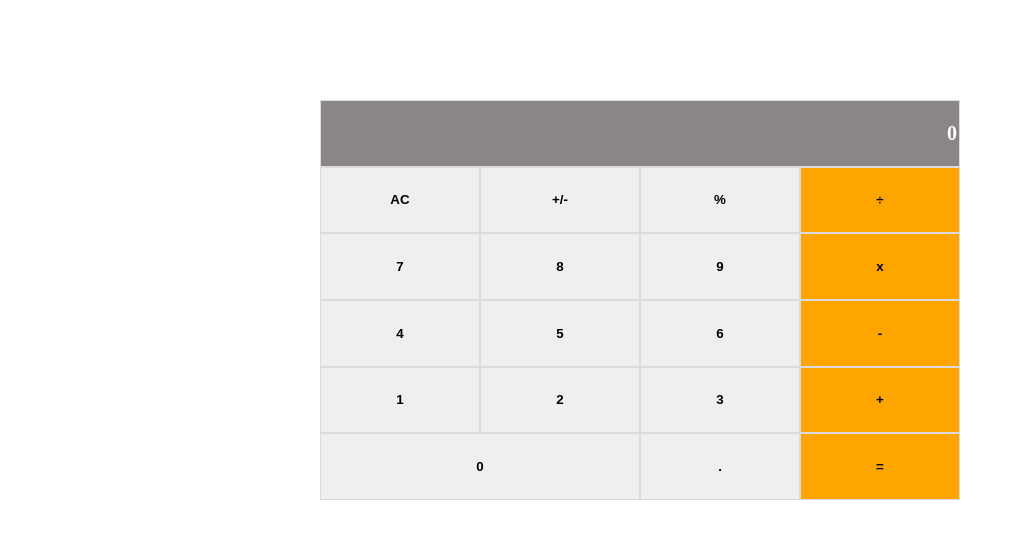
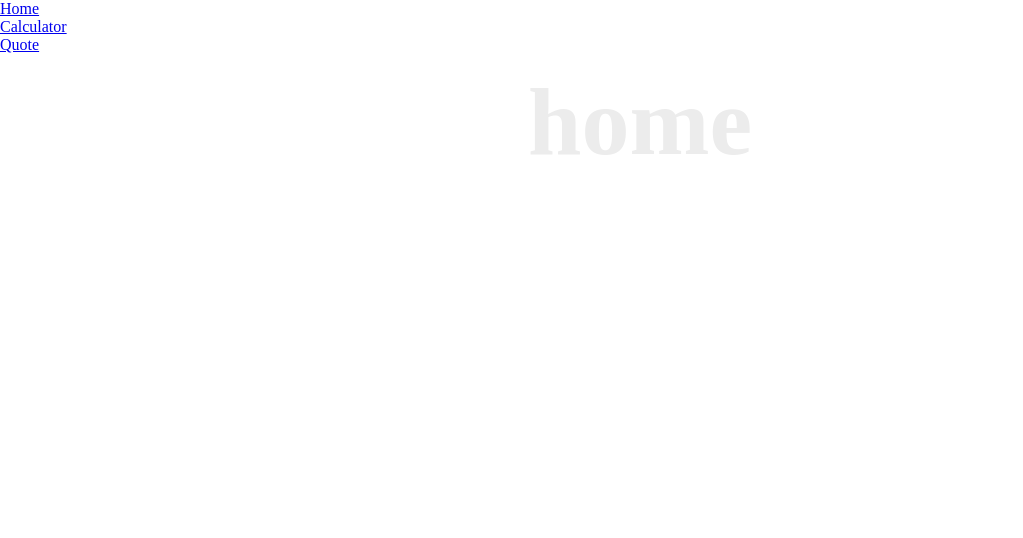
Before and after one commit to jorgegoco/math-magicians, a React (Create React App) app: page / in a window 1280 px wide. Shown: the top 538 px of the page, without its empty margins (0-1023 px from the left). Built offline with nearby package versions, Linux system fonts and the light colour scheme.

Commit message:
Setup basic structure of pages

```diff
--- a/package.json
+++ b/package.json
@@ -9,6 +9,7 @@
     "big.js": "^6.2.1",
     "react": "^18.2.0",
     "react-dom": "^18.2.0",
+    "react-router-dom": "^6.4.5",
     "react-scripts": "5.0.1",
     "web-vitals": "^2.1.4"
   },
--- a/src/App.js
+++ b/src/App.js
@@ -1,17 +1,24 @@
-import React, { Component } from 'react';
+import React from 'react';
+import { Route, Routes, Link } from 'react-router-dom';
 import Calculator from './Components/Calculator';
+import Home from './Components/Home';
+import Quote from './Components/Quote';
 
-class App extends Component {
-  constructor(props) {
-    super(props);
-    this.state = {};
-  }
+const App = () => (
+  <>
+    <nav>
+      <ul>
+        <li><Link to="/">Home</Link></li>
+        <li><Link to="/calculator">Calculator</Link></li>
+        <li><Link to="/quote">Quote</Link></li>
+      </ul>
+    </nav>
 
-  render() {
-    return (
-      <Calculator />
-    );
-  }
-}
-
+    <Routes>
+      <Route path="/" element={<Home />} />
+      <Route path="/calculator" element={<Calculator />} />
+      <Route path="/quote" element={<Quote />} />
+    </Routes>
+  </>
+);
 export default App;
--- /dev/null
+++ b/src/Components/Home.js
@@ -0,0 +1,28 @@
+import React from 'react';
+
+const Home = () => {
+  const headerStyle = {
+    padding: '20px 0',
+    lineHeight: '1.5em',
+  };
+
+  return (
+    <header style={headerStyle}>
+      <h1
+        style={{
+          fontSize: '6rem',
+          fontWeight: '600',
+          marginBottom: '2rem',
+          lineHeight: '1em',
+          color: '#ececec',
+          textTransform: 'lowercase',
+          textAlign: 'center',
+        }}
+      >
+        Home
+      </h1>
+    </header>
+  );
+};
+
+export default Home;
--- /dev/null
+++ b/src/Components/Quote.js
@@ -0,0 +1,28 @@
+import React from 'react';
+
+const Quote = () => {
+  const headerStyle = {
+    padding: '20px 0',
+    lineHeight: '1.5em',
+  };
+
+  return (
+    <header style={headerStyle}>
+      <h1
+        style={{
+          fontSize: '6rem',
+          fontWeight: '600',
+          marginBottom: '2rem',
+          lineHeight: '1em',
+          color: '#ececec',
+          textTransform: 'lowercase',
+          textAlign: 'center',
+        }}
+      >
+        Quote
+      </h1>
+    </header>
+  );
+};
+
+export default Quote;
--- a/src/index.js
+++ b/src/index.js
@@ -1,11 +1,14 @@
 import React from 'react';
 import ReactDOM from 'react-dom/client';
+import { BrowserRouter } from 'react-router-dom';
 import './index.css';
 import App from './App';
 
 const root = ReactDOM.createRoot(document.getElementById('root'));
 root.render(
   <React.StrictMode>
-    <App />
+    <BrowserRouter>
+      <App />
+    </BrowserRouter>
   </React.StrictMode>,
 );
```
Also changed, not shown: 1 other file (tests, documents, lock files or other folders).
